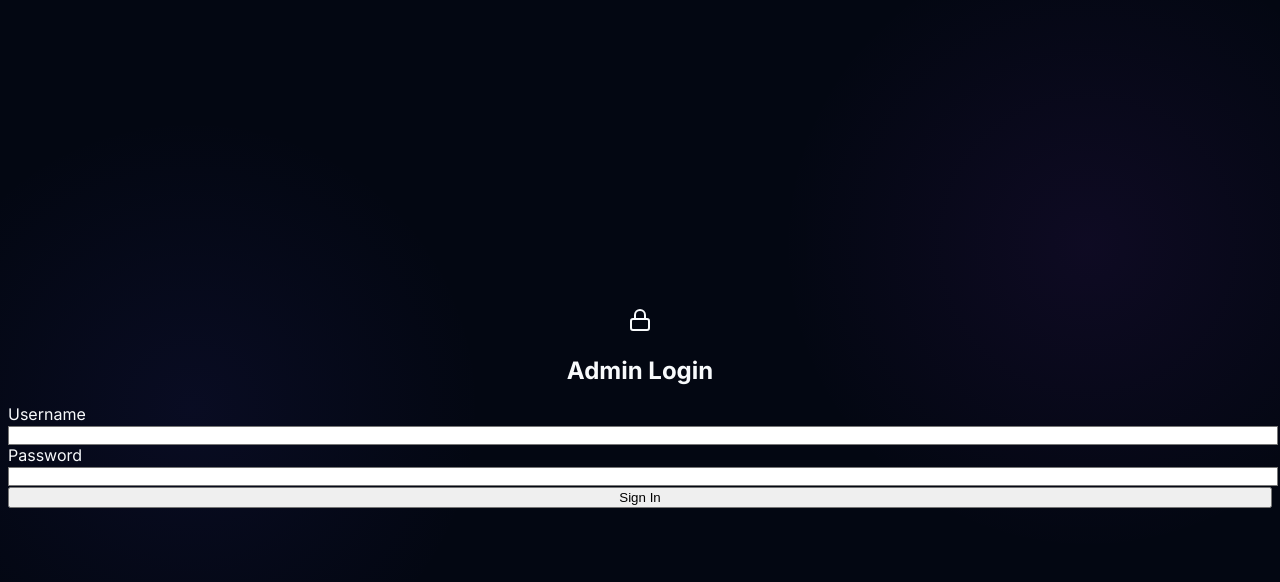
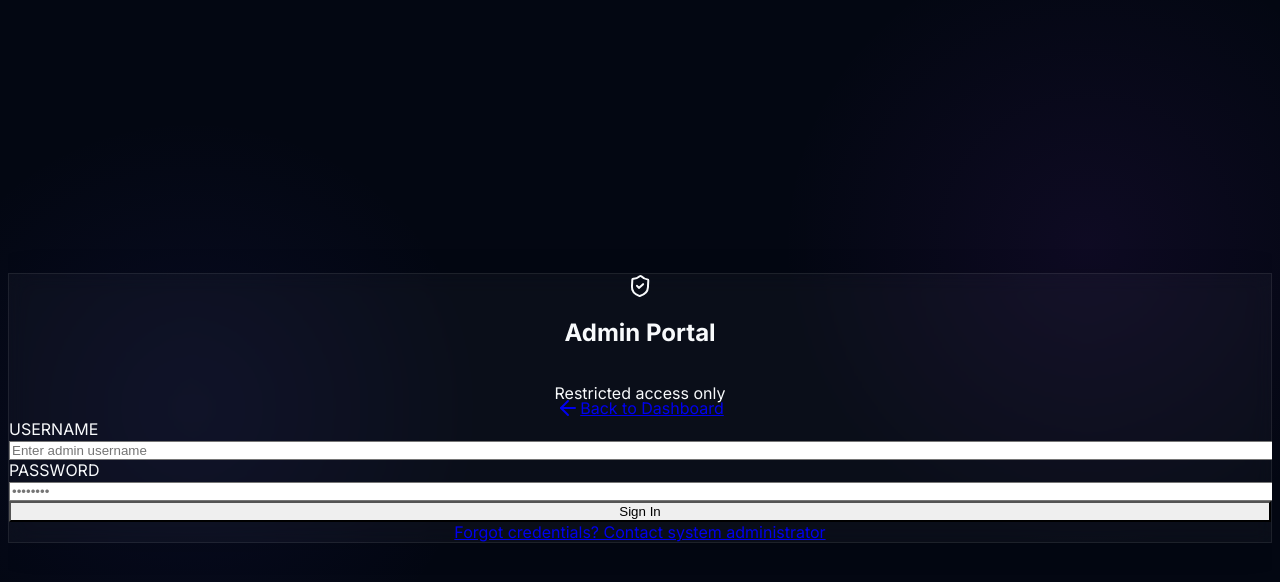
Before and after one commit to Icaro-Costa/Rise-of-king, a Next.js app: page /admin/login in a window 1280 px wide. Shown: the top 582 px of the page. Built offline with nearby package versions, Linux system fonts and the light colour scheme.

Commit message:
Admin: Fix 404 and Apply Premium UI

```diff
--- a/src/app/admin/login/page.tsx
+++ b/src/app/admin/login/page.tsx
@@ -3,16 +3,23 @@
 import { signIn } from "next-auth/react";
 import { useState } from "react";
 import { useRouter } from "next/navigation";
-import { Lock } from "lucide-react";
+import { ShieldCheck, Loader2, ArrowLeft } from "lucide-react";
+import Link from "next/link";
+import { cn } from "@/lib/utils";
 
 export default function LoginPage() {
     const [username, setUsername] = useState("");
     const [password, setPassword] = useState("");
     const [error, setError] = useState("");
+    const [isLoading, setIsLoading] = useState(false);
     const router = useRouter();
 
     const handleSubmit = async (e: React.FormEvent) => {
         e.preventDefault();
+        setIsLoading(true);
+        setError("");
+
+        try {
             const res = await signIn("credentials", {
                 username,
                 password,
@@ -24,48 +31,88 @@ export default function LoginPage() {
             } else {
                 router.push("/admin");
             }
+        } catch (err) {
+            setError("An error occurred");
+        } finally {
+            setIsLoading(false);
+        }
     };
 
     return (
-        <div className="min-h-screen flex items-center justify-center bg-gray-100">
-            <form onSubmit={handleSubmit} className="bg-white p-8 rounded-xl shadow-lg w-full max-w-sm">
-                <div className="flex justify-center mb-6">
-                    <div className="p-3 bg-blue-100 rounded-full">
-                        <Lock className="w-6 h-6 text-blue-600" />
+        <div className="min-h-screen flex items-center justify-center p-4 relative overflow-hidden">
+            <Link href="/" className="absolute top-8 left-8 flex items-center gap-2 text-slate-400 hover:text-white transition-colors z-20">
+                <ArrowLeft className="w-4 h-4" />
+                <span>Back to Dashboard</span>
+            </Link>
+
+            {/* Ambient Background */}
+            <div className="absolute top-0 left-0 w-full h-full overflow-hidden -z-10 pointer-events-none">
+                <div className="absolute top-1/4 left-1/4 w-96 h-96 bg-indigo-500/20 rounded-full blur-3xl animate-pulse"></div>
+                <div className="absolute bottom-1/4 right-1/4 w-96 h-96 bg-purple-500/20 rounded-full blur-3xl animate-pulse delay-1000"></div>
             </div>
+
+            <div className="glass-card w-full max-w-md p-8 rounded-2xl border-white/10 relative z-10">
+                <div className="flex flex-col items-center mb-8">
+                    <div className="w-16 h-16 bg-gradient-to-br from-indigo-500 to-purple-600 rounded-2xl flex items-center justify-center shadow-lg shadow-indigo-500/20 mb-4 transform rotate-3 hover:rotate-6 transition-transform">
+                        <ShieldCheck className="w-8 h-8 text-white" />
                     </div>
-                <h2 className="text-2xl font-bold mb-6 text-center text-gray-800">Admin Login</h2>
+                    <h2 className="text-3xl font-bold text-white tracking-tight">Admin Portal</h2>
+                    <p className="text-slate-400 mt-2 text-sm">Restricted access only</p>
+                </div>
 
-                {error && <div className="mb-4 p-2 bg-red-100 text-red-600 rounded text-sm text-center">{error}</div>}
+                <form onSubmit={handleSubmit} className="space-y-6">
+                    {error && (
+                        <div className="p-3 rounded-lg bg-red-500/10 border border-red-500/20 text-red-400 text-sm text-center font-medium animate-in fade-in slide-in-from-top-2">
+                            {error}
+                        </div>
+                    )}
 
-                <div className="space-y-4">
-                    <div>
-                        <label className="block text-sm font-medium text-gray-700 mb-1">Username</label>
+                    <div className="space-y-2">
+                        <label className="text-xs font-medium text-slate-400 uppercase tracking-wider ml-1">Username</label>
                         <input
                             type="text"
                             value={username}
                             onChange={(e) => setUsername(e.target.value)}
-                            className="w-full border rounded-lg p-2 focus:ring-2 focus:ring-blue-500 outline-none"
+                            className="w-full bg-black/20 border border-white/10 rounded-xl px-4 py-3 text-white placeholder:text-slate-600 focus:outline-none focus:ring-2 focus:ring-indigo-500/50 focus:border-transparent transition-all"
+                            placeholder="Enter admin username"
+                            disabled={isLoading}
                         />
                     </div>
-                    <div>
-                        <label className="block text-sm font-medium text-gray-700 mb-1">Password</label>
+
+                    <div className="space-y-2">
+                        <label className="text-xs font-medium text-slate-400 uppercase tracking-wider ml-1">Password</label>
                         <input
                             type="password"
                             value={password}
                             onChange={(e) => setPassword(e.target.value)}
-                            className="w-full border rounded-lg p-2 focus:ring-2 focus:ring-blue-500 outline-none"
+                            className="w-full bg-black/20 border border-white/10 rounded-xl px-4 py-3 text-white placeholder:text-slate-600 focus:outline-none focus:ring-2 focus:ring-indigo-500/50 focus:border-transparent transition-all"
+                            placeholder="••••••••"
+                            disabled={isLoading}
                         />
                     </div>
 
                     <button
                         type="submit"
-                        className="w-full bg-blue-600 text-white py-2 rounded-lg hover:bg-blue-700 font-medium transition-colors"
+                        disabled={isLoading}
+                        className="w-full bg-gradient-to-r from-indigo-600 to-purple-600 text-white py-3 rounded-xl font-medium shadow-lg shadow-indigo-500/25 hover:shadow-indigo-500/40 hover:scale-[1.02] active:scale-[0.98] transition-all disabled:opacity-50 disabled:cursor-not-allowed flex items-center justify-center gap-2"
                     >
-                        Sign In
+                        {isLoading ? (
+                            <>
+                                <Loader2 className="w-4 h-4 animate-spin" />
+                                Authenticating...
+                            </>
+                        ) : (
+                            "Sign In"
+                        )}
                     </button>
+
+                    <div className="text-center">
+                        <Link href="/" className="text-xs text-slate-500 hover:text-slate-300 transition-colors">
+                            Forgot credentials? Contact system administrator
+                        </Link>
                     </div>
                 </form>
             </div>
+        </div>
     );
 }
--- a/src/app/admin/page.tsx
+++ b/src/app/admin/page.tsx
@@ -3,6 +3,7 @@ import { getServerSession } from "next-auth";
 import { authOptions } from "@/lib/auth";
 import { redirect } from "next/navigation";
 import Link from "next/link";
+import { LogOut, LayoutDashboard, Settings } from "lucide-react";
 
 export default async function AdminPage() {
     const session = await getServerSession(authOptions);
@@ -12,19 +13,55 @@ export default async function AdminPage() {
     }
 
     return (
-        <main className="min-h-screen bg-gray-50 p-4">
-            <div className="max-w-xl mx-auto py-12">
-                <div className="flex justify-between items-center mb-8">
-                    <h1 className="text-2xl font-bold text-gray-800">Admin Area</h1>
-                    <Link href="/dashboard" className="text-blue-600 hover:underline text-sm">
-                        &larr; Back to Dashboard
-                    </Link>
-                </div>
+        <main className="min-h-screen bg-slate-950 p-6 font-sans relative overflow-hidden">
+            {/* Background Ambience */}
+            <div className="absolute top-0 left-0 w-full h-full overflow-hidden -z-10 pointer-events-none">
+                <div className="absolute top-0 left-1/3 w-[500px] h-[500px] bg-indigo-500/10 rounded-full blur-[100px]"></div>
+                <div className="absolute bottom-0 right-1/3 w-[500px] h-[500px] bg-purple-500/10 rounded-full blur-[100px]"></div>
+            </div>
 
-                <UploadArea />
+            <div className="max-w-4xl mx-auto py-8">
+                <header className="flex flex-col md:flex-row justify-between items-start md:items-center mb-12 glass-header p-6 rounded-2xl border border-white/5">
+                    <div className="flex items-center gap-4">
+                        <div className="p-3 bg-indigo-500/20 rounded-xl text-indigo-400">
+                            <Settings className="w-6 h-6" />
+                        </div>
+                        <div>
+                            <h1 className="text-2xl font-bold text-white tracking-tight">Admin Control Panel</h1>
+                            <p className="text-slate-400 text-sm">Manage data and configuration</p>
+                        </div>
+                    </div>
+                    <div className="flex flex-col md:flex-row gap-3 mt-4 md:mt-0 w-full md:w-auto">
+                        <Link
+                            href="/dashboard"
+                            className="flex items-center justify-center gap-2 px-4 py-2 rounded-lg bg-white/5 hover:bg-white/10 text-slate-300 hover:text-white transition-colors border border-white/10 text-sm font-medium"
+                        >
+                            <LayoutDashboard className="w-4 h-4" />
+                            View Dashboard
+                        </Link>
+                        {/* Note: Logout functionality would typically require a client component or form action */}
+                        <Link
+                            href="/api/auth/signout"
+                            className="flex items-center justify-center gap-2 px-4 py-2 rounded-lg bg-red-500/10 hover:bg-red-500/20 text-red-400 hover:text-red-300 transition-colors border border-red-500/20 text-sm font-medium"
+                        >
+                            <LogOut className="w-4 h-4" />
+                            Logout
+                        </Link>
+                    </div>
+                </header>
 
-                <div className="mt-8 text-center text-xs text-gray-400">
-                    Logged in as {session.user?.name}
+                <div className="glass-card rounded-2xl p-8 border border-white/10">
+                    <div className="mb-8 border-b border-white/5 pb-6">
+                        <h2 className="text-xl font-bold text-white mb-2">Data Management</h2>
+                        <p className="text-slate-400 text-sm">Upload Excel spreadsheets to update the leaderboard.</p>
+                    </div>
+
+                    <UploadArea />
+
+                    <div className="mt-8 flex items-center justify-center gap-2 text-xs text-slate-500 bg-black/20 py-2 rounded-lg border border-white/5">
+                        <div className="w-2 h-2 rounded-full bg-green-500 animate-pulse"></div>
+                        Logged in as <span className="text-slate-300 font-medium">{session.user?.name}</span>
+                    </div>
                 </div>
             </div>
         </main>
```
Lines whose indentation alone changed are shown as unchanged.
